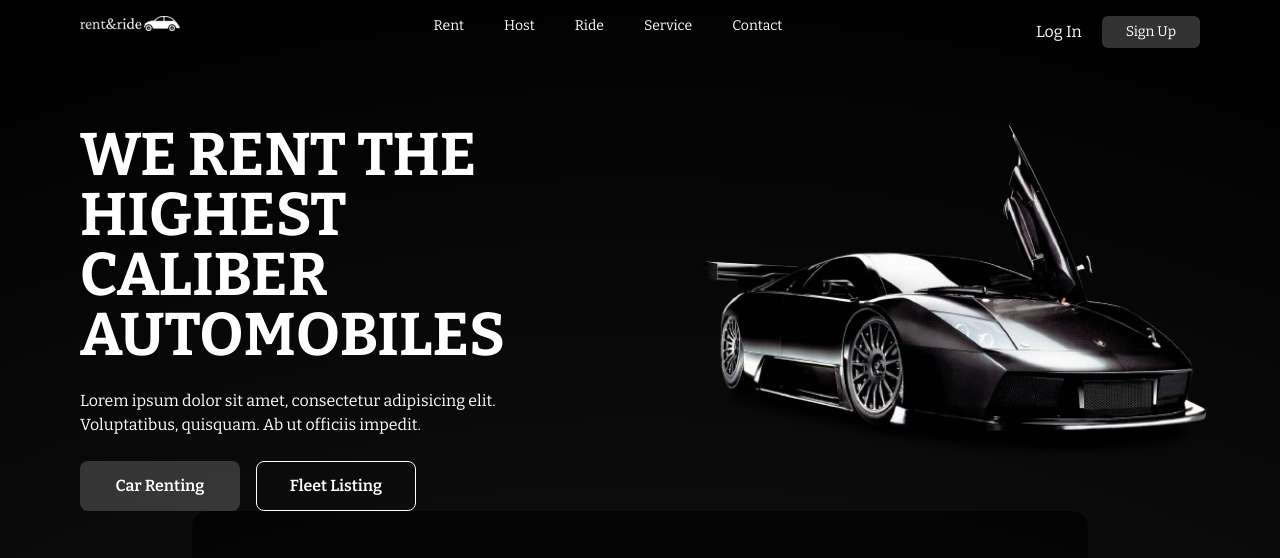
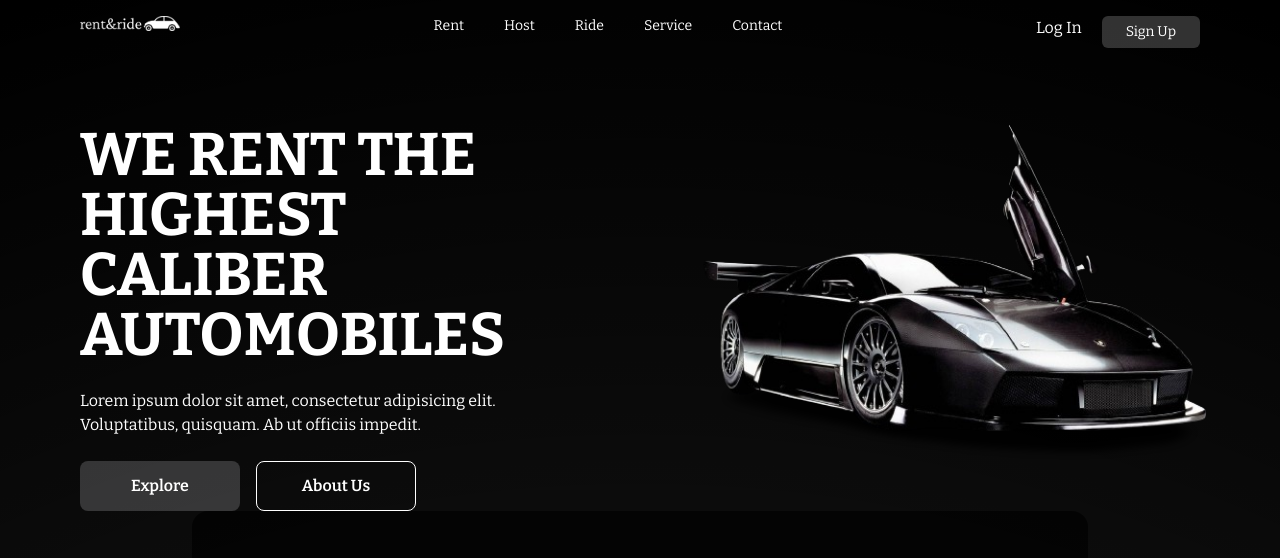
Before and after one commit to nadrahoda/rent-ride, a Next.js app: page / in a window 1280 px wide. Shown: the top 558 px of the page. Built offline with nearby package versions, Linux system fonts and the light colour scheme.

Commit message:
Added route to the navbar

```diff
--- a/components/Console/Home.tsx
+++ b/components/Console/Home.tsx
@@ -20,7 +20,7 @@ const Home = () => {
       <div className="w-[85%] bg-gray-100">
 
        {page=='home' && <HomePage page={page} setPage={setPage}/>}
-       {/* {page =="book-taxi" && <BookTaxi/>} */}
+       {page =="book-taxi" && <BookTaxi/>}
        {page =='car-rent' && <RentCar/>}
        {page =='fleet-list' && <FleetList/>}
        {page == "driver-list" && <DriverList/>}
--- a/components/LandingPage/Hero.jsx
+++ b/components/LandingPage/Hero.jsx
@@ -25,14 +25,14 @@ const Hero = () => {
             Voluptatibus, quisquam. Ab ut officiis impedit.
           </p>
           <div className="flex items-start w-[75%] space-x-4">
-            <Link href="/rental">
+            <Link href="/home">
             <button className="bg-gray-200 bg-opacity-20 w-[160px] h-[50px] rounded-lg font-semibold">
-             Car Renting
+             Explore
             </button>
             </Link>
 
             <button className="w-[160px] h-[50px] rounded-lg border border-white font-semibold">
-              Fleet Listing
+             About Us
             </button>
           </div>
         </div>
--- a/components/LandingPage/Navbar.jsx
+++ b/components/LandingPage/Navbar.jsx
@@ -1,5 +1,6 @@
 import React from 'react'
 import Image from 'next/image'
+import Link from 'next/link'
 const Navbar = () => {
   return (
     <div className='flex justify-between mx-20 pt-4'>
@@ -15,8 +16,10 @@ const Navbar = () => {
 
         </div>
         <div className='flex gap-5 text-white'>
-           <button>Log In</button>
-           <button className='text-white bg-gray-100 bg-opacity-20 py-1 px-6 rounded-md font-normal text-sm h-[32px]'>Sign Up</button>
+          <Link href="/login"> <button>Log In</button>  </Link>
+
+        <Link href="/signup"> <button className='text-white bg-gray-100 bg-opacity-20 py-1 px-6 rounded-md font-normal text-sm h-[32px]'>Sign Up</button>
+          </Link>
 
         </div>
     </div>
```
